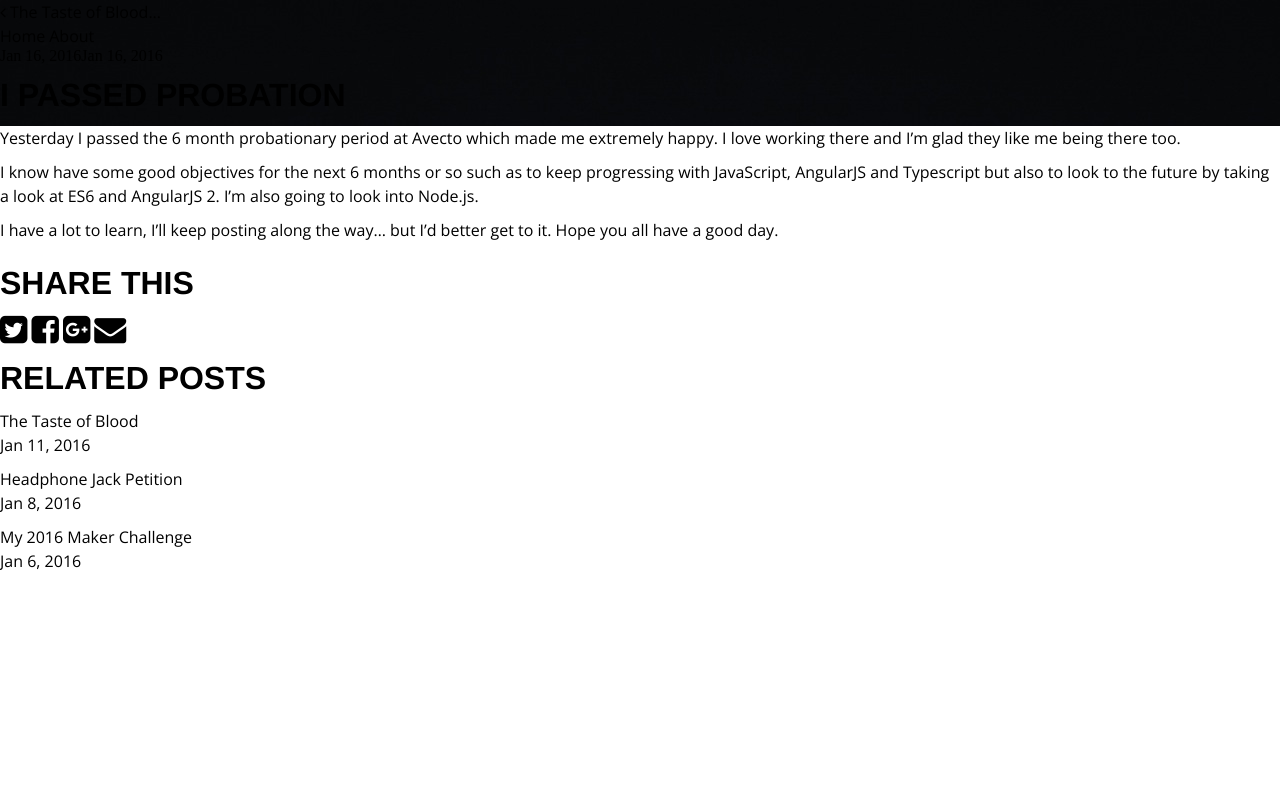
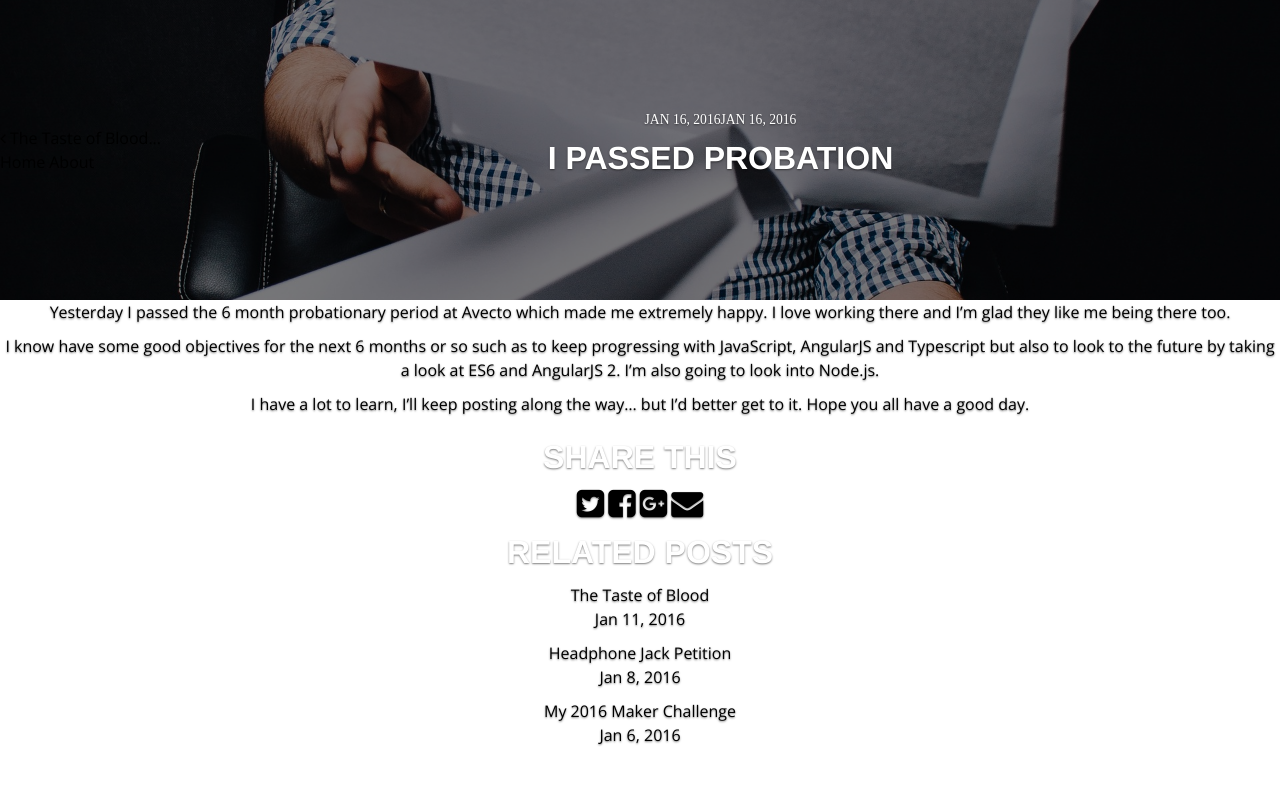
Before and after one commit to gethinoakes/gethinoakes.github.io, a Jekyll site: the page built from _posts/2016-01-16-i-passed-probation.md, in a window 1280 px wide. Shown: the top 785 px of the page. Built offline with Jekyll 4.4.1, drawn with Linux system fonts in a browser that asks for light colours; nearby versions of some CDN libraries; comment, search, counter and statistics services are not loaded.

Commit message:
main.posts styling

```diff
--- a/_layouts/home.html
+++ b/_layouts/home.html
@@ -4,6 +4,6 @@ layout: default
 
 {% include header.html %}
 
-<main class="home">
+<main class="posts">
 	{{ content }}
 </main>
--- a/_layouts/post.html
+++ b/_layouts/post.html
@@ -4,7 +4,7 @@ layout: default
 
 <div class="post" style="background-image: url('{{ site.baseurl }}/img/posts/{{ page.img }}');">
 
-	<div class="post_overlay post_overlay-single">
+	<div class="post_overlay single">
 
 		<nav class="post_nav">
 			{% if page.previous.url %}
--- a/css/main.scss
+++ b/css/main.scss
@@ -91,7 +91,7 @@ main
 ------------*/
 main {
 	width: 100vw;
-	&.home {
+	&.posts {
 		display: flex;
 		flex-direction: row;
 		flex-wrap: wrap;
@@ -174,17 +174,65 @@ header {
 }
 
 .post {
+	min-width: 350px;
+	height: 300px;
+	background-position: center center;
+	background-size: cover;
+	flex-grow: 3;
+	padding: 0;
+	border: none;
 
+	&:nth-of-type(even) {
+		flex-basis: 30%;
+	}
+
+	&:nth-of-type(odd) {
+		flex-basis: 35%;
+	}
+
+	@media screen and (max-width: 1170px) {
+		&:nth-of-type(even), &:nth-of-type(odd) {
+			flex-basis: 50%;
+		}
+	}
+
+	@media screen and (max-width: 900px) {
+		&:nth-of-type(even), &:nth-of-type(odd) {
+			flex-basis: 100%;
+		}
+	}
 }
 
 .post_overlay {
+	width: 100%;
+	height: 100%;
+	background: rgba(0, 0, 0, 0.5);
+	transition: all 0.25s ease;
+	display: flex;
+	align-items: center;
 
+	&:hover {
+		background: rgba(0, 0, 0, 0.25);
+		box-shadow: inset 0 0 15px 5px rgba(0, 0, 0, 0.20);
+		cursor: pointer;
+	}
+
+	&.single {
+		background: rgba(0, 0, 0, 0.5);
+		box-shadow: none;
+		cursor: default;
+	}
 }
 
 .post_content {
+	color: #fff;
+	text-align: center;
+	margin: 0 auto;
+	text-shadow: 0 1px 2px rgba(0, 0, 0, 0.5);
 
 	.post_meta {
-
+		font-size: $body_font-size * 0.85;
+		text-transform: uppercase;
 	}
 
 	.post_title {
@@ -192,7 +240,8 @@ header {
 	}
 
 	.post_excerpt {
-
+		color: #fff;
+		text-shadow: none;
 	}
 }
 
```
Also changed, not shown: index.html (line endings or trailing spaces).
